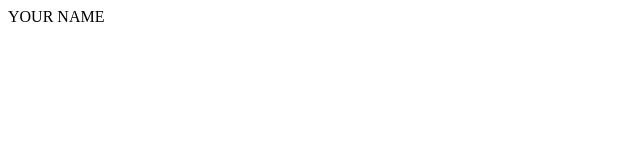
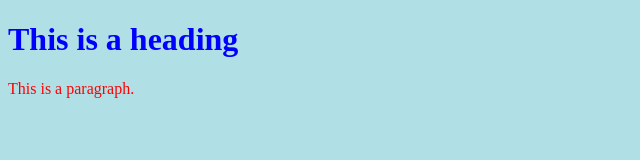
Before and after one commit to nmiller22/html-me-something, a plain HTML site: page index.html in a window 1280 px wide. Shown: the whole page, without its empty margins (0-640 px from the left). Drawn offline with Linux system fonts and the light colour scheme.

Commit message:
Crated html & css file

```diff
--- a/index.html
+++ b/index.html
@@ -1 +1,12 @@
-<p>YOUR NAME</p>
+<!DOCTYPE html>
+<html>
+<head>
+  <link rel="stylesheet" href="styles.css">
+</head>
+<body>
+
+<h1>This is a heading</h1>
+<p>This is a paragraph.</p>
+
+</body>
+</html>
--- /dev/null
+++ b/styles.css
@@ -0,0 +1,9 @@
+body {
+    background-color: powderblue;
+}
+h1 {
+    color: blue;
+}
+p {
+    color: red;
+}
```
